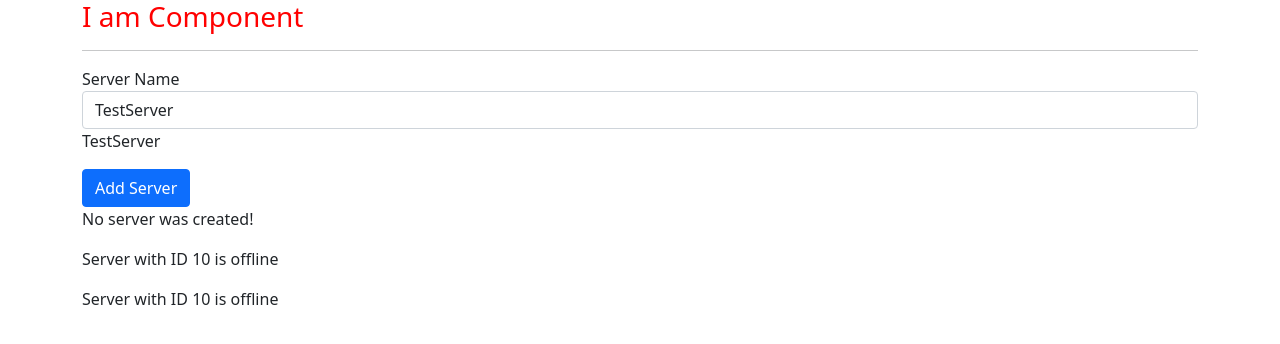
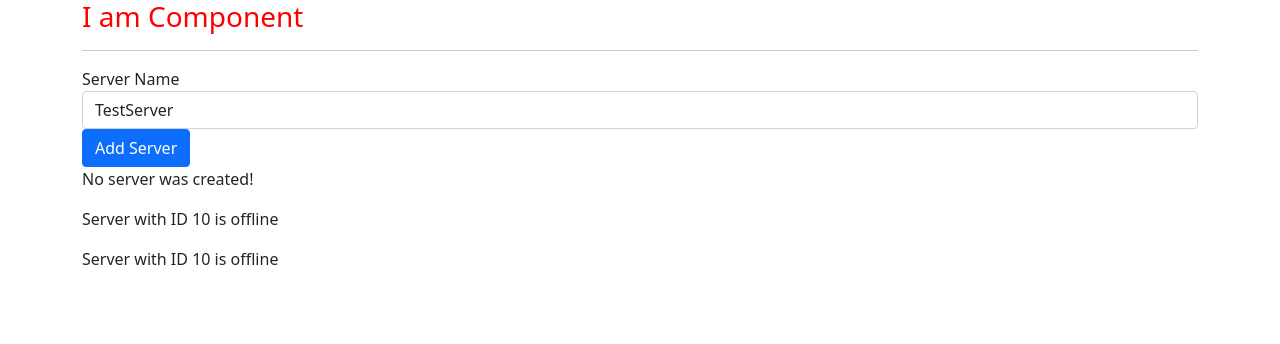
Before and after one commit to 3gzon/angular, an Angular app: page / in a window 1280 px wide. Shown: the top 344 px of the page. Built offline with nearby package versions, Linux system fonts and the light colour scheme.

Commit message:
feat: combine all forms data binding

```diff
--- a/src/app/servers/servers.component.html
+++ b/src/app/servers/servers.component.html
@@ -4,7 +4,7 @@
 <!-- two way data binding -->
 <input type="text" class="form-control" [(ngModel)]="serverName">
 
-<p>{{serverName}}</p>
+<!-- <p>{{serverName}}</p> -->
 <button class="btn btn-primary" [disabled]="!allowNewServer" (click)="onCreateServer()">
     Add Server
 </button>
--- a/src/app/servers/servers.component.ts
+++ b/src/app/servers/servers.component.ts
@@ -21,7 +21,7 @@
   ngOnInit(): void {
   }
   onCreateServer(){
-    this.serverCreationStatus="Server Was created!"
+    this.serverCreationStatus="Server Was created! Name is " + this.serverName
   }
   onUpdateServerName(event:any){
     this.serverName=(<HTMLInputElement>event.target).value
```
